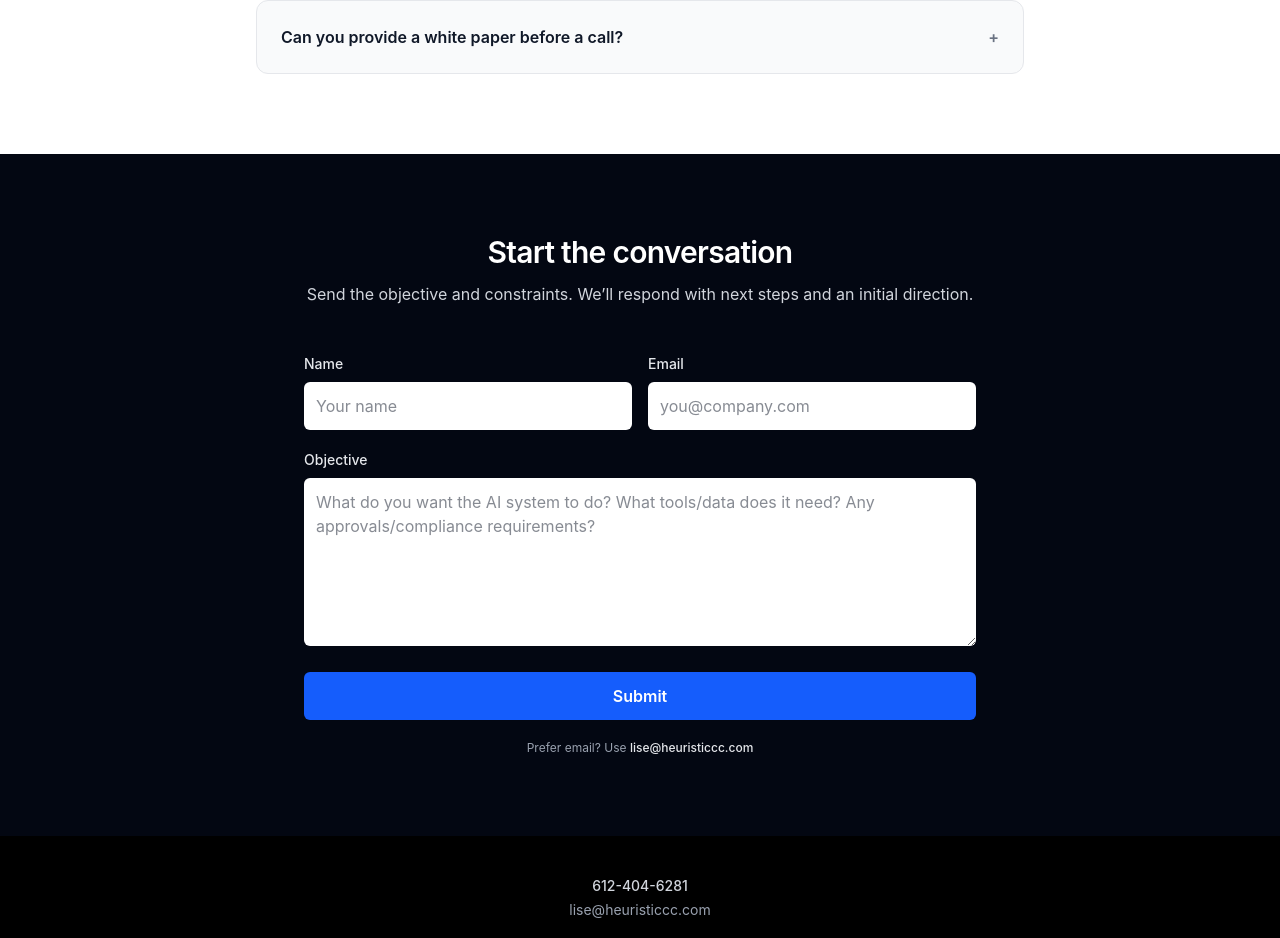
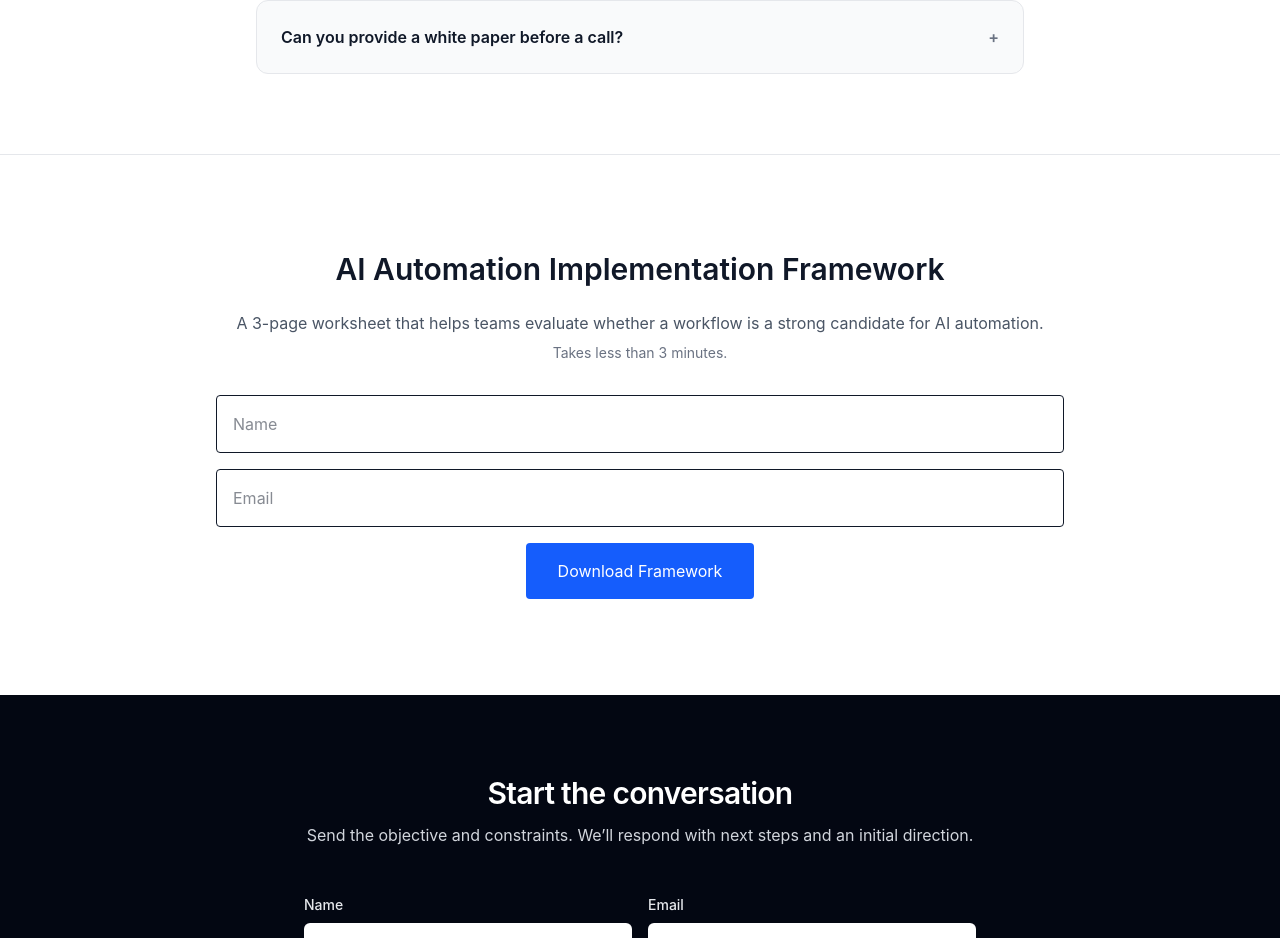
Before and after one commit to LiseRediske/heuristiccc-website, a React (Vite) app: page / in a window 1280 px wide. Shown: the part 3346-4284 px from the top of the page. Built offline with nearby package versions, Linux system fonts and the light colour scheme.

Commit message:
Add framework download funnel

```diff
--- a/src/Home.jsx
+++ b/src/Home.jsx
@@ -312,6 +312,57 @@ export default function Home() {
         </div>
       </section>
 
+      {/* FRAMEWORK DOWNLOAD (EMAIL GATE) */}
+      <section id="framework" className="py-24 bg-white border-t border-gray-200">
+        <div className="max-w-4xl mx-auto px-6 text-center">
+          <h3 className="text-3xl font-semibold mb-6">
+            AI Automation Implementation Framework
+          </h3>
+
+          <p className="text-gray-600 mb-2">
+            A 3-page worksheet that helps teams evaluate whether a workflow is a strong candidate for AI automation.
+          </p>
+          <p className="text-gray-500 mb-8 text-sm">
+            Takes less than 3 minutes.
+          </p>
+
+          <form
+            name="framework-download"
+            method="POST"
+            data-netlify="true"
+            data-netlify-honeypot="bot-field"
+            action="/framework-download"
+            className="space-y-4"
+          >
+            <input type="hidden" name="form-name" value="framework-download" />
+            <input type="hidden" name="bot-field" />
+
+            <input
+              type="text"
+              name="name"
+              placeholder="Name"
+              required
+              className="w-full p-4 border rounded"
+            />
+
+            <input
+              type="email"
+              name="email"
+              placeholder="Email"
+              required
+              className="w-full p-4 border rounded"
+            />
+
+            <button
+              type="submit"
+              className="bg-blue-600 text-white px-8 py-4 rounded"
+            >
+              Download Framework
+            </button>
+          </form>
+        </div>
+      </section>
+
       {/* CONTACT */}
       <section id="contact" className="py-16 sm:py-20 bg-gray-950 text-white">
         <div className="max-w-6xl mx-auto px-4 sm:px-6 lg:px-8">
```
Also changed, not shown: public/framework-download.html (added), 2 other files (tests, documents, lock files or other folders). Lines whose indentation alone changed are shown as unchanged.
